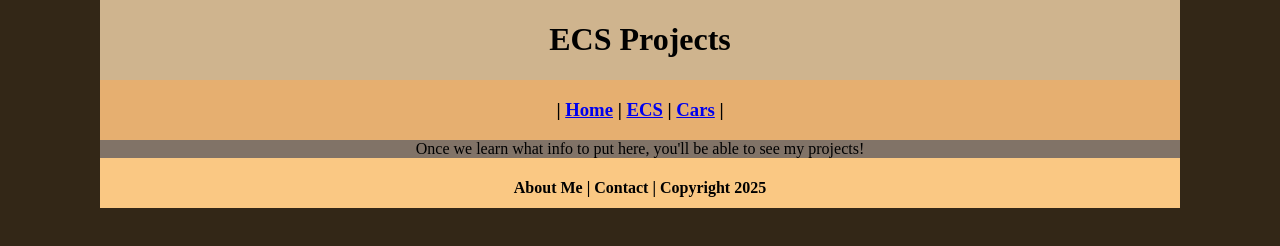
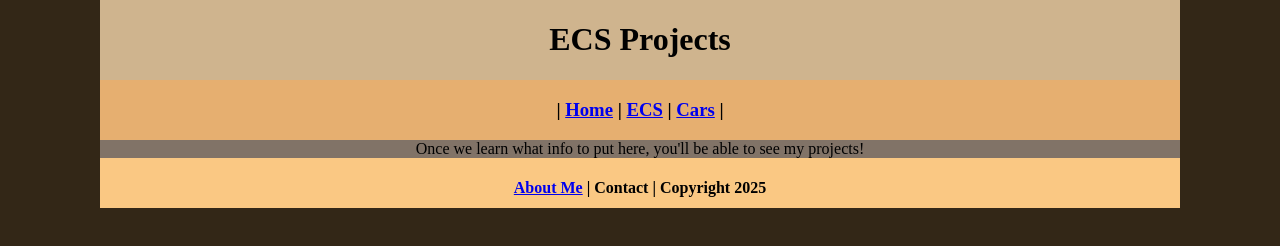
Before and after one commit to Davidbrewer495/ecsportfolio, a plain HTML site: page ECS/index.html in a window 1280 px wide. Drawn offline with Linux system fonts and the light colour scheme.

Commit message:
Update index.html

```diff
--- a/ECS/index.html
+++ b/ECS/index.html
@@ -18,7 +18,7 @@
 	  Once we learn what info to put here, you'll be able to see my projects!
   </div>
   <div class="footer">
-    <h4>About Me | Contact | Copyright 2025</h4>
+    <h4><a href="../aboutme.html">About Me</a> | Contact | Copyright 2025</h4>
   </div>
 </div>
 </body>
```
